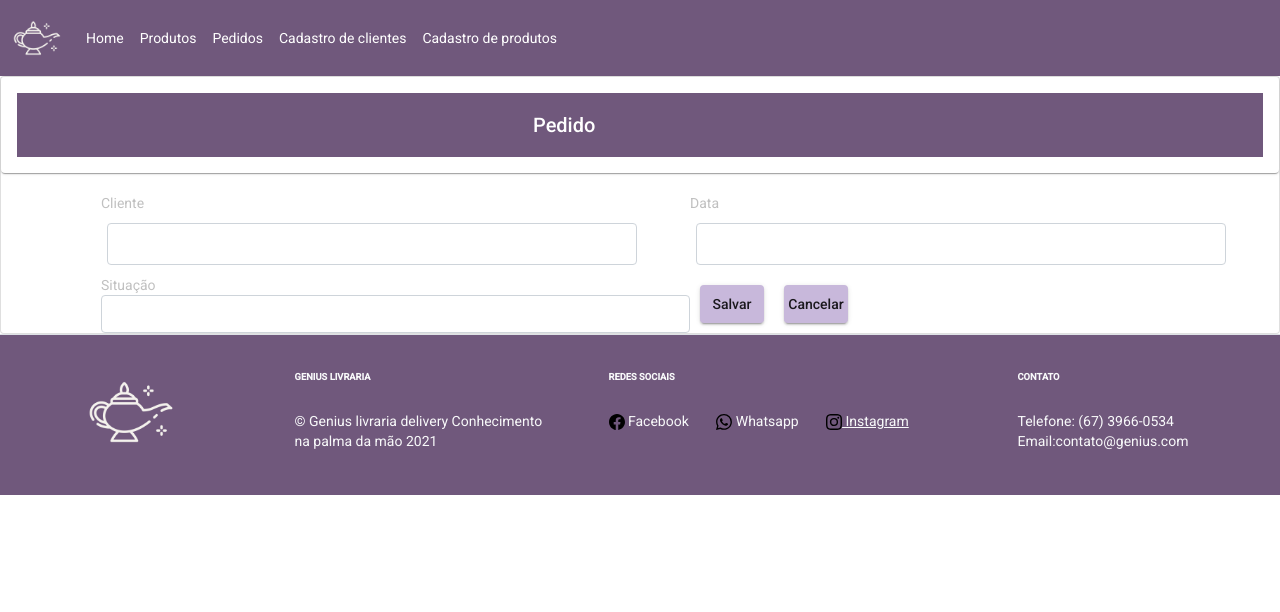
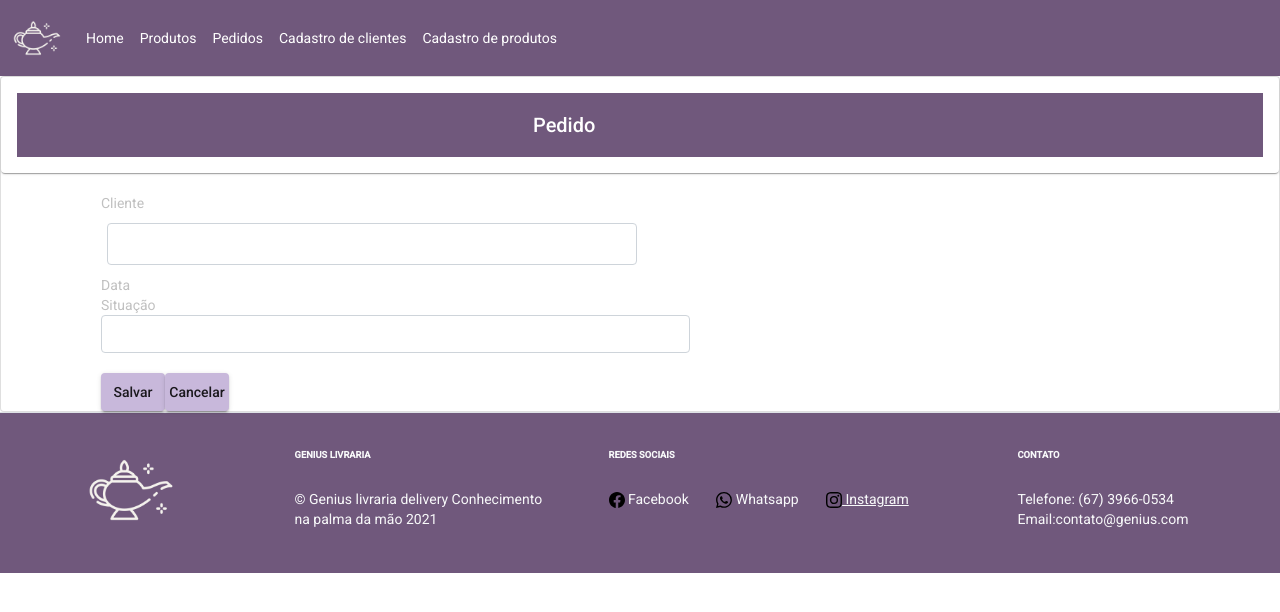
Before and after one commit to plsantos/app_pedidos, an Angular app in the folder src/main/resources/templates/: page /saveOrder in a window 1280 px wide. Shown: the top 612 px of the page. Built offline with nearby package versions, Linux system fonts and the light colour scheme.

Commit message:
excluindo linhas que nao precisam em cadastro-produto e comentando as de teste em save-order

```diff
--- a/src/main/resources/templates/src/app/cadastro-produto/cadastro-produto.component.html
+++ b/src/main/resources/templates/src/app/cadastro-produto/cadastro-produto.component.html
@@ -42,5 +42,6 @@
     <button mat-raised-button (click)="saveProduto()">Salvar</button>
     <button mat-raised-button>Cancelar</button>
 
+
   </form>
 </div>
--- a/src/main/resources/templates/src/app/cadastro-produto/cadastro-produto.component.ts
+++ b/src/main/resources/templates/src/app/cadastro-produto/cadastro-produto.component.ts
@@ -13,7 +13,6 @@ import { ProductService } from '../services/product.service';
 export class CadastroProdutoComponent implements OnInit {
   produto: Produto = new Produto();
   status = ['True', 'False']
-  //submitted = false;
 
    constructor(
      private productService: ProductService,
@@ -30,6 +29,4 @@ export class CadastroProdutoComponent implements OnInit {
     });
   }
 
-  //onSubmit() { this.submitted = true; }
-
 }
--- a/src/main/resources/templates/src/app/save-order/save-order.component.css
+++ b/src/main/resources/templates/src/app/save-order/save-order.component.css
@@ -15,14 +15,13 @@ mat-toolbar{
 
 .mat-raised-button{
   background-color: #C8B8DB;
-  margin: 10px;
+  /* margin: 10px; */
   padding: 1px;
   }
 
   /* formatação campos input */
   .form-group {
     width: 50%;
-    float: left;
     color: #c0c0c0;
   }
 
--- a/src/main/resources/templates/src/app/save-order/save-order.component.html
+++ b/src/main/resources/templates/src/app/save-order/save-order.component.html
@@ -5,6 +5,7 @@
     </mat-toolbar>
   </mat-card>
   <br/>
+
   <form action="" #f="ngForm" class="formD">
     <div class="form-group">
       <label for="pedido">Cliente</label>
@@ -17,15 +18,26 @@
       />
     </div>
 
+    <!-- <div class="form-group">
+      <label for="pedido">Endereço</label>
+      <input
+        type="text"
+        class="form-control"
+        [(ngModel)]="pedido.endereco"
+        id="desc"
+        name="desc"
+      />
+    </div> -->
+
     <div class="form-group">
       <label for="pedido">Data</label>
-      <input
+      <!-- <input
         type="text"
         class="form-control"
         [(ngModel)]="pedido.data"
         name="valor"
         id="valor"
-      />
+      /> -->
     </div>
 
     <!-- <div class="form-group">
```
